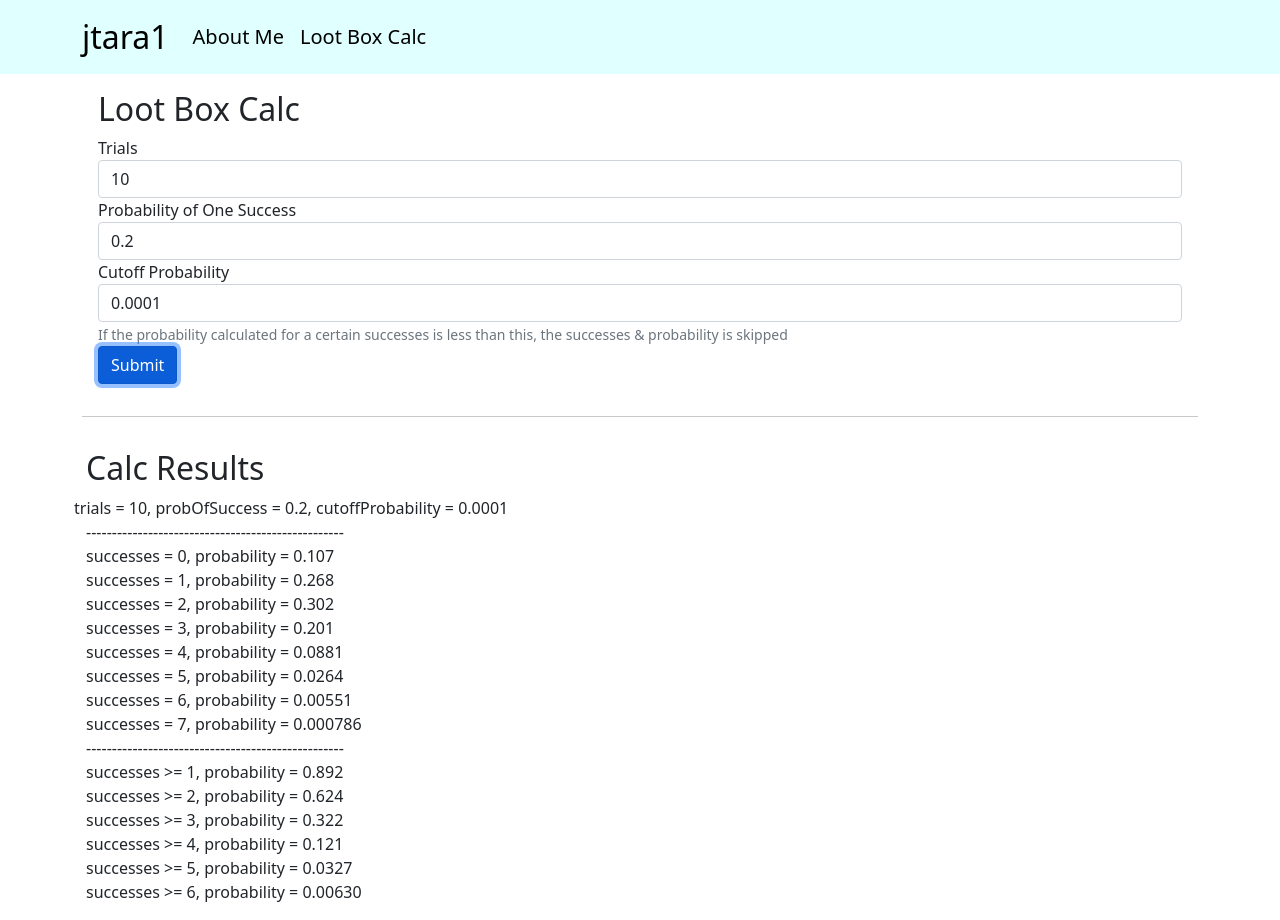
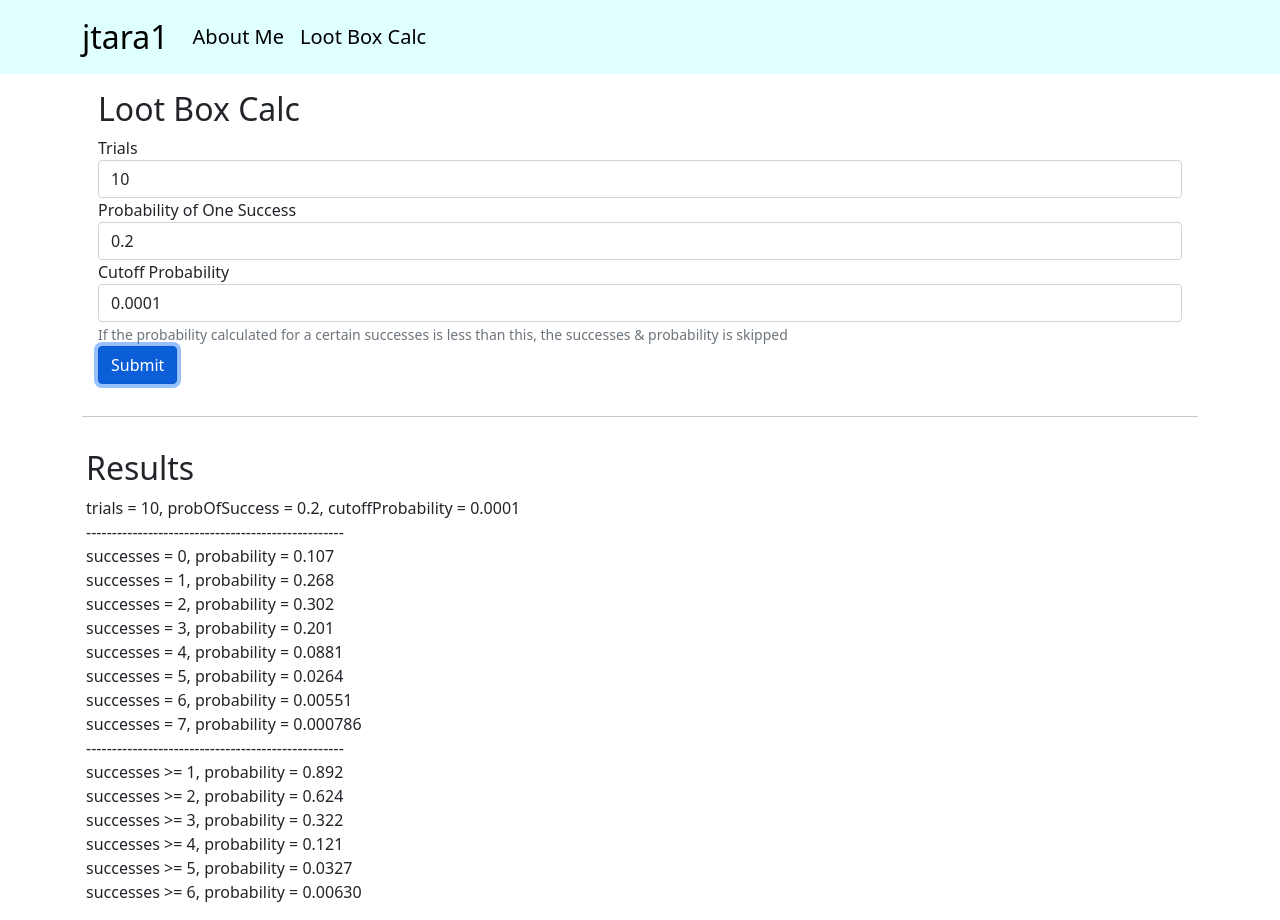
Before and after one commit to jtara1/jtara1.github.io, a React (Create React App) app: page /loot-box-calc in a window 1280 px wide. Both pictures are taken after a click on the input 137 px from the left and 365 px from the top of the page. Built offline with nearby package versions, Linux system fonts and the light colour scheme.

Commit message:
style(LootBoxCalc): cleaned up input line shown

```diff
--- a/src/pages/LootBoxCalc.js
+++ b/src/pages/LootBoxCalc.js
@@ -74,8 +74,8 @@ const LootBoxCalcResult = (props) => {
 
   return (
     <Row className="p-3">
-      <h2>Calc Results</h2>
-      {inputRowText}
+      <h2>Results</h2>
+      <div>{inputRowText}</div>
       <div>{divider}</div>
       {renderArrayOfStrings(scalarSuccesses)}
       <div>{divider}</div>
```
